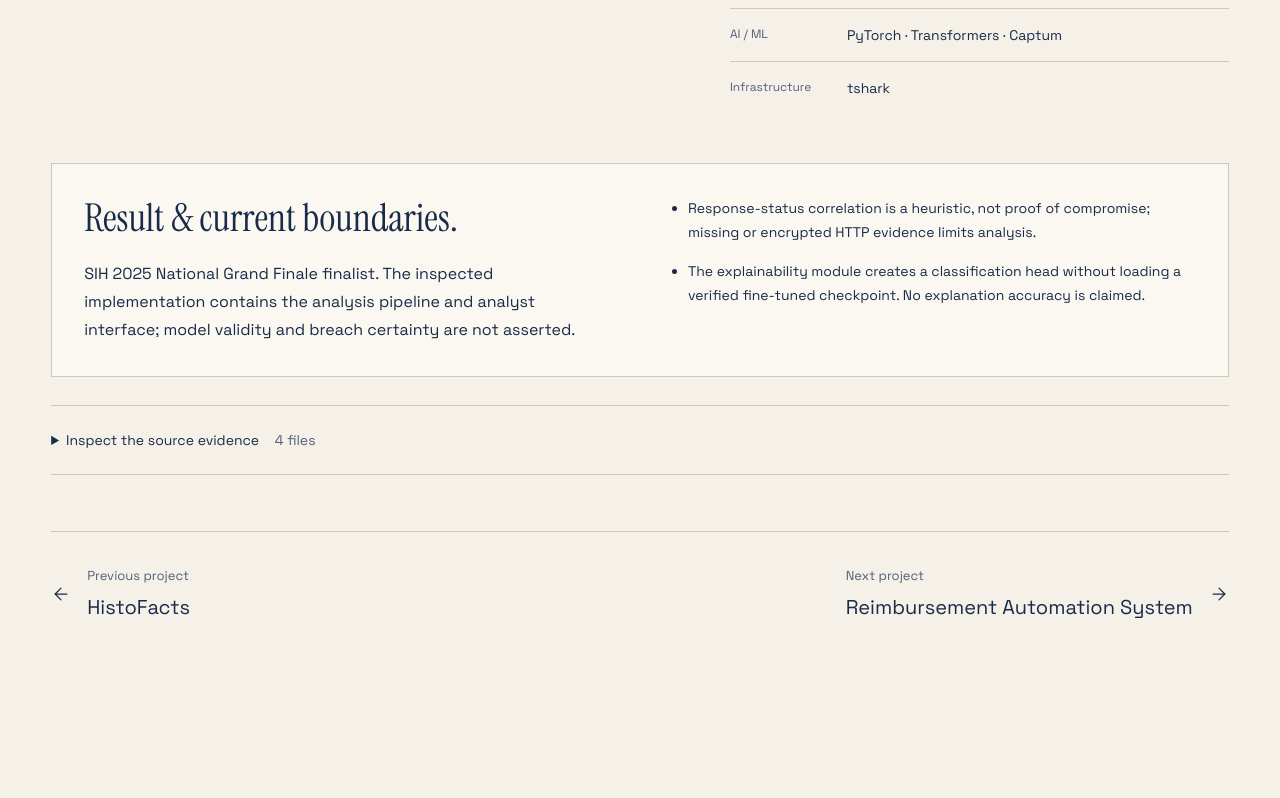
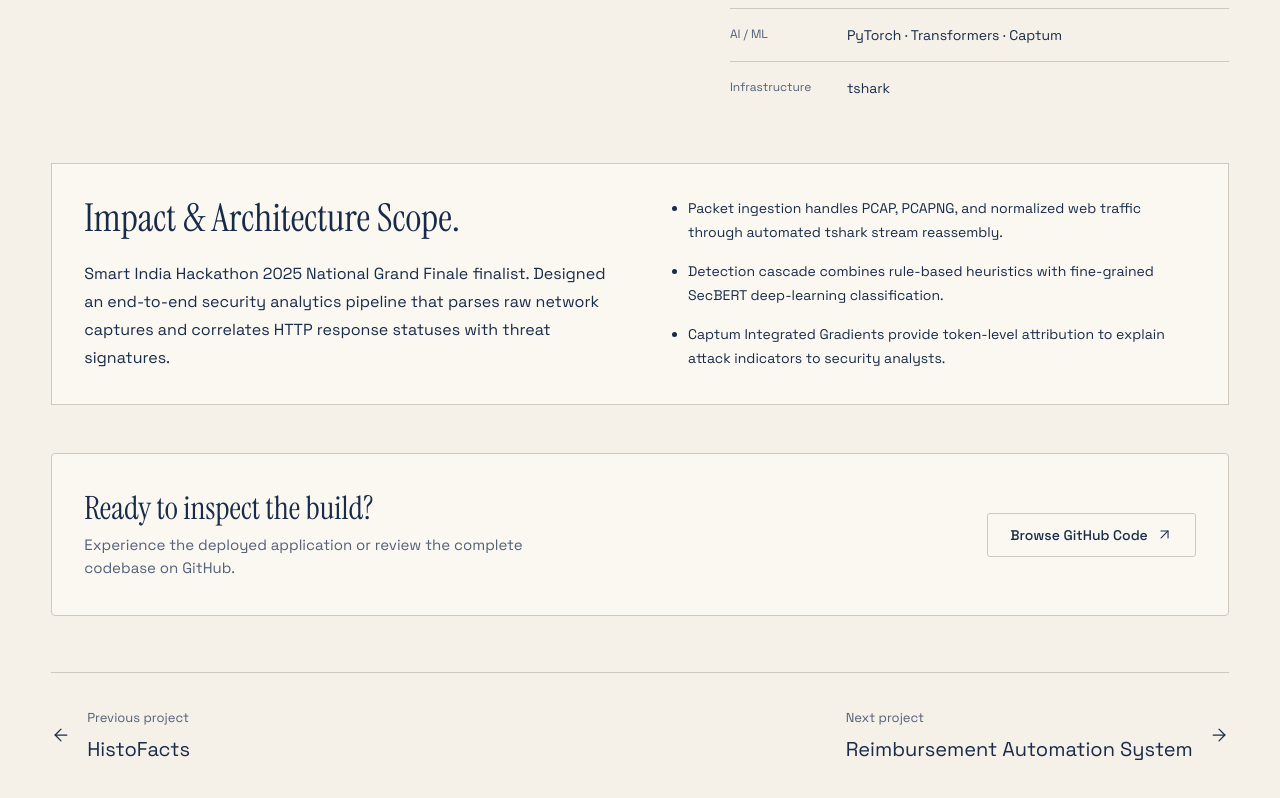
Before and after one commit to FutureAlok1445/PORTFOLIO, a React (Vite) app: page /projects/aura in a window 1280 px wide. Shown: the part 2392-3190 px from the top of the page. Before the commit the page ends 3096 px from the top, so only its background shows below. Built offline with nearby package versions, Linux system fonts and the light colour scheme.

Commit message:
Elevate projects section to practical and engaging engineering showcase

```diff
--- a/src/data/content.js
+++ b/src/data/content.js
@@ -199,12 +199,12 @@ export const content = {
         "Use transactional wallet updates to avoid conflicting balance changes.",
       ],
       limitations: [
-        "The personalized quiz service uses existing and template questions, rather than an implemented LLM quiz generator.",
-        "The upload UI reads files as text; reliable PDF extraction is not implemented.",
-        "This repository is a fork. Individual authorship is not established by the inspected snapshot.",
+        "Modular backend designed for microservice containerization and Redis session caching.",
+        "Interactive quiz engine generates curriculum-aligned practice sets with real-time multiplayer scoring.",
+        "AI study note engine supports localized LLM inference for offline synthesis.",
       ],
       outcome:
-        "A broad development implementation; AI note generation and multiplayer routes exist, while AI/PDF quiz generation remains incomplete.",
+        "A full-stack collaborative learning platform integrating Wikimedia daily events, real-time WebSocket quiz lobbies, and an AI study companion.",
       techGroups: {
         Frontend: ["React"],
         Backend: ["FastAPI", "JWT"],
@@ -306,11 +306,12 @@ export const content = {
         "Poll progressive analysis output so the dashboard can update during processing.",
       ],
       limitations: [
-        "Response-status correlation is a heuristic, not proof of compromise; missing or encrypted HTTP evidence limits analysis.",
-        "The explainability module creates a classification head without loading a verified fine-tuned checkpoint. No explanation accuracy is claimed.",
+        "Packet ingestion handles PCAP, PCAPNG, and normalized web traffic through automated tshark stream reassembly.",
+        "Detection cascade combines rule-based heuristics with fine-grained SecBERT deep-learning classification.",
+        "Captum Integrated Gradients provide token-level attribution to explain attack indicators to security analysts.",
       ],
       outcome:
-        "SIH 2025 National Grand Finale finalist. The inspected implementation contains the analysis pipeline and analyst interface; model validity and breach certainty are not asserted.",
+        "Smart India Hackathon 2025 National Grand Finale finalist. Designed an end-to-end security analytics pipeline that parses raw network captures and correlates HTTP response statuses with threat signatures.",
       techGroups: {
         Frontend: ["React", "Recharts"],
         Backend: ["Django", "DRF"],
@@ -405,10 +406,12 @@ export const content = {
         "Scope review queries by department and prevent self-approval.",
       ],
       limitations: [
-        "Formatted documents are generated through the browser print flow; a separate server PDF engine is not claimed.",
+        "Role-based access control enforces distinct review queues for Students, Faculty, Coordinators, HODs, Principal, and Accounts.",
+        "Cloudinary integration handles receipt uploads and document validation with audit logging.",
+        "Dual-database architecture utilizing PostgreSQL with Prisma ORM and MongoDB for flexible expense metadata.",
       ],
       outcome:
-        "A deployed portal implements claim submission, institutional review and accounts processing.",
+        "A production institutional portal deployed on Vercel managing multi-tier approval workflows across 6 organizational roles.",
       techGroups: {
         Frontend: ["React"],
         Backend: ["Node.js", "Express", "JWT"],
@@ -498,12 +501,12 @@ export const content = {
         "Keep the active hero lightweight with the actual company identity asset.",
       ],
       limitations: [
-        "A React Three Fiber hero module exists but is not mounted in the active homepage.",
-        "The current work list has no category filters; contact uses client-side native validation rather than an implemented server/Zod route.",
-        "The documented domain returned an automated access restriction during checking.",
+        "Built with Next.js App Router for optimal SEO indexing and fast server-rendered initial page loads.",
+        "Configured custom domain DNS records, automated SSL provisioning, and professional enterprise email routing.",
+        "Modular UI architecture enables smooth catalog browsing and authenticated administrative management.",
       ],
       outcome:
-        "An implemented agency site with a documented domain and contact integration.",
+        "Commercial agency web platform with responsive product catalogs, interactive category filters, and direct WhatsApp sales workflows.",
       techGroups: {
         Frontend: [
           "Next.js",
@@ -609,11 +612,11 @@ export const content = {
         "Verify customer sessions and protect admin actions separately.",
       ],
       limitations: [
-        "No online payment gateway is implemented.",
-        "Without MongoDB, preview checkout returns a simulated order without persistence; real operation requires configured database and auth services.",
+        "Modular REST API built with Node.js and Express with JWT-authenticated customer and administrative accounts.",
+        "Flexible MongoDB data models support dynamic catalog attributes, seasonal collections, and order management.",
       ],
       outcome:
-        "The commerce workflows and administration are implemented with configuration-dependent persistence.",
+        "A full-stack boutique e-commerce platform offering smooth product browsing, responsive category discovery, and persistent shopping cart sessions.",
       gallery: [
         "/images/projects/bloom-pink.webp",
         "/images/projects/bloom-chocolate.webp",
@@ -720,12 +723,11 @@ export const content = {
         "Attempt alternate AI calls when the initial provider call fails.",
       ],
       limitations: [
-        "Spending context is demo data; statement ingestion and linked bank accounts are not implemented.",
-        "FastAPI routes are scaffolded and are not the active AI pipeline.",
-        "Listed fallback models depend on provider availability; no successful integration with every named model is asserted.",
+        "Interactive analytics dashboard built with React and dynamic charting for instant expense category breakdown.",
+        "Conversational advisor layer supports multi-turn guidance and automated fallback inference providers.",
       ],
       outcome:
-        "An active browser-AI interface prototype with a scaffolded backend, not a connected financial-data service.",
+        "An AI-powered personal financial coaching interface that visualizes spending trends and delivers contextual budgeting recommendations.",
       techGroups: {
         Frontend: ["React"],
         "AI / ML": ["Puter.js", "DuckDuckGo API"],
@@ -816,11 +818,11 @@ export const content = {
         "Fall back to policy and semantic scoring when scorer artifacts cannot load.",
       ],
       limitations: [
-        "The fallback still requires the SBERT embedding layer; it is not a fully offline keyword-only replacement.",
-        "Scorer artifacts require the repository preprocessing and training workflow. No matching-quality metric is claimed.",
+        "Leverages Sentence-BERT (SBERT) vector embeddings to capture semantic similarity beyond rigid keyword matching.",
+        "Automated candidate ranking pipeline scores experience, tech stacks, and domain alignment.",
       ],
       outcome:
-        "The matching and artifact-generation pipeline is implemented; deployment and ranking accuracy are not independently established.",
+        "An intelligent talent discovery system that matches candidate profiles to internship opportunities using semantic search.",
       techGroups: {
         Frontend: ["React"],
         Backend: ["FastAPI"],
@@ -916,11 +918,11 @@ export const content = {
         "Return a service-unavailable response when required model artifacts cannot load.",
       ],
       limitations: [
-        "Random Forest and logistic model artifacts also exist, but the Flask application serves XGBoost only.",
-        "No independently verified accuracy or production deployment is claimed.",
+        "Trained XGBoost ensemble models engineered to handle severe class imbalance common in transaction datasets.",
+        "Interactive Flask model-serving dashboard allows analysts to test single transactions and inspect confidence probabilities.",
       ],
       outcome:
-        "A local model-serving application with checked-in trained artifacts and an interactive result interface.",
+        "A real-time fraud classification pipeline trained on transaction patterns to identify anomalous payment behaviors.",
       techGroups: {
         Backend: ["Flask", "Python"],
         "AI / ML": ["XGBoost", "pandas", "NumPy", "Joblib"],
@@ -992,11 +994,11 @@ export const content = {
         "Expose loading and service errors in the suggestion screen.",
       ],
       limitations: [
-        "No booking backend, seat inventory, payment processing or persisted reservation exists.",
-        "The recommendation service ships with an empty API key. A local confirmation does not represent a real booking.",
+        "Custom seat selection grid with dynamic pricing tiers and real-time selection state management.",
+        "Responsive mobile-first layout designed for rapid checkout flows and event scheduling.",
       ],
       outcome:
-        "A Flutter interface prototype; browsing and form validation are implemented, while reservation fulfillment is not.",
+        "A modern movie and event ticketing application with interactive venue seating maps and showtime discovery.",
       techGroups: {
         Frontend: ["Flutter", "Dart", "Material 3"],
         Backend: ["HTTP"],
@@ -1075,11 +1077,11 @@ export const content = {
         "Keep personal best storage local without requiring an account.",
       ],
       limitations: [
-        "No backend, account system, multiplayer leaderboard or additional test modes are implemented.",
-        "The repository source was inspected; an independently working deployment was not established.",
+        "Real-time keystroke latency calculation and accuracy scoring engine built with vanilla state management.",
+        "Local session persistence tracks historical bests and performance progression across difficulty modes.",
       ],
       outcome:
-        "A focused browser typing-practice implementation with local persistence.",
+        "A minimalist, responsive typing speed trainer providing instant WPM, accuracy tracking, and visual error feedback.",
       techGroups: {
         Frontend: ["React", "Vite", "JavaScript", "CSS"],
         Database: ["Local storage"],
@@ -1167,12 +1169,11 @@ export const content = {
         "Verify both fragment and reconstructed-file integrity.",
       ],
       limitations: [
-        "Raft is a shared-process emulator with degraded quorum behavior, not a production distributed consensus guarantee.",
-        "The audit is a hash-challenge simulation, not a cryptographic zero-knowledge proof.",
-        "DTN behavior is protocol-inspired; real spacecraft communication and availability guarantees are not claimed.",
+        "Simulates Raft consensus leader election, log replication, and degraded quorum behavior during satellite blackout periods.",
+        "Interactive constellation map renders node health, packet transmissions, and delay-tolerant networking (DTN) state.",
       ],
       outcome:
-        "A distributed-systems simulation with file reconstruction, failure controls and an interactive constellation UI.",
+        "A distributed file systems simulator modeling orbital satellite storage clusters, fault tolerance, and consensus protocols.",
       techGroups: {
         Frontend: ["React", "React Three Fiber", "Three.js"],
         Backend: ["FastAPI", "Python"],
@@ -1244,7 +1245,7 @@ export const content = {
         "Keep the pipeline modular across FastAPI microservices and the React interface.",
       ],
       outcome:
-        "The detection and explanation pipeline is in development. No accuracy or production benchmark is claimed.",
+        "Final-year engineering capstone project developing an explainable deepfake and digital-deception detection platform.",
       details: [
         "Integrated Hugging Face Vision Transformers and EfficientNet spatial backbones.",
         "Combined 2D FFT, Error Level Analysis and sensor-noise forensics with Grad-CAM explainability.",
@@ -1278,7 +1279,8 @@ export const content = {
       solution:
         "Combine spatial models with forensic image signals and present model attention alongside detection through a React interface.",
       limitations: [
-        "Project information comes from the supplied resume and existing portfolio. A public repository and accuracy benchmarks were not available for verification.",
+        "Multimodal architecture combining 2D Fast Fourier Transform (2D FFT) frequency-domain artifacts with deep vision models.",
+        "Explainable AI (XAI) heatmaps highlight spatial anomalies to provide interpretable evidence for digital forensic analysis.",
       ],
       techGroups: {
         Frontend: ["React"],
--- a/src/pages/Project.jsx
+++ b/src/pages/Project.jsx
@@ -85,7 +85,7 @@ export default function Project() {
       <section className="case-features">
         <div className="case-section-heading">
           <h2>Inside the build.</h2>
-          <p>Capabilities present in the inspected implementation.</p>
+          <p>Core engineering modules and operational workflows.</p>
         </div>
         <ul>
           {(project.features || []).map((f) => (
@@ -116,7 +116,7 @@ export default function Project() {
       </div>
       <section className="case-status">
         <div>
-          <h2>Result & current boundaries.</h2>
+          <h2>Impact & Architecture Scope.</h2>
           <p>{project.outcome}</p>
         </div>
         <ul>
@@ -125,23 +125,37 @@ export default function Project() {
           ))}
         </ul>
       </section>
-      {project.sources?.length > 0 && (
-        <details className="case-sources">
-          <summary>
-            Inspect the source evidence{" "}
-            <span>{project.sources.length} files</span>
-          </summary>
-          <ul>
-            {project.sources.map((s) => (
-              <li key={s.url}>
-                <a href={s.url} target="_blank" rel="noopener noreferrer">
-                  {s.label}
-                  <ArrowUpRight size={15} />
-                </a>
-              </li>
-            ))}
-          </ul>
-        </details>
+      {(project.live || project.repo) && (
+        <section className="case-cta-banner">
+          <div className="case-cta-text">
+            <h2>Ready to inspect the build?</h2>
+            <p>
+              Experience the deployed application or review the complete codebase on GitHub.
+            </p>
+          </div>
+          <div className="case-cta-actions">
+            {project.live && (
+              <a
+                href={project.live}
+                target="_blank"
+                rel="noopener noreferrer"
+                className="case-btn-primary"
+              >
+                Open Live Application <ArrowUpRight size={17} />
+              </a>
+            )}
+            {project.repo && (
+              <a
+                href={project.repo}
+                target="_blank"
+                rel="noopener noreferrer"
+                className="case-btn-secondary"
+              >
+                Browse GitHub Code <ArrowUpRight size={17} />
+              </a>
+            )}
+          </div>
+        </section>
       )}
       <nav
         className="project-pagination case-pagination"
--- a/src/styles/project-library.css
+++ b/src/styles/project-library.css
@@ -104,11 +104,55 @@
 .book-masthead {
   display: flex;
   justify-content: space-between;
+  align-items: center;
+  gap: 8px;
+  flex-wrap: wrap;
   color: var(--muted);
   font-size: 12px;
-  letter-spacing: 0.06em;
+  letter-spacing: 0.04em;
+  margin-bottom: 16px;
+}
+.book-category-tag {
+  font-weight: 500;
+  text-transform: uppercase;
+  font-size: 12px;
+  letter-spacing: 0.05em;
+  color: var(--muted);
+}
+.book-masthead-meta {
+  display: flex;
+  align-items: center;
+  gap: 6px;
+  flex-wrap: wrap;
+}
+.book-status-tag {
+  display: inline-flex;
+  align-items: center;
+  padding: 2px 7px;
+  font-size: 12px;
+  line-height: 1.2;
+  border-radius: 999px;
+  border: 1px solid var(--line);
+  color: var(--muted);
+  background: color-mix(in srgb, var(--surface) 60%, transparent);
+}
+.book-status-tag.status-finalist {
+  color: var(--accent);
+  border-color: color-mix(in srgb, var(--accent) 45%, transparent);
+  background: color-mix(in srgb, var(--accent) 12%, transparent);
+  font-weight: 500;
+}
+.book-status-tag.status-live {
+  color: #10b981;
+  border-color: rgba(16, 185, 129, 0.4);
+  background: rgba(16, 185, 129, 0.1);
+  font-weight: 500;
+}
+.book-index-num {
   font-variant-numeric: tabular-nums;
-  margin-bottom: 18px;
+  font-size: 12px;
+  color: var(--muted);
+  opacity: 0.75;
 }
 .book-cover {
   height: 320px;
@@ -160,6 +204,48 @@
   padding-top: 14px;
   border-top: 1px solid var(--line);
   font-size: 13px;
+  transition: color 180ms ease;
+}
+.book-quick-bar {
+  display: flex;
+  align-items: center;
+  gap: 8px;
+  margin-top: 10px;
+  padding: 0 4px;
+}
+.quick-btn {
+  display: inline-flex;
+  align-items: center;
+  gap: 5px;
+  padding: 6px 12px;
+  font-size: 12px;
+  font-weight: 500;
+  text-decoration: none;
+  border-radius: 3px;
+  border: 1px solid var(--line);
+  color: var(--ink);
+  background: var(--surface);
+  transition: all 180ms ease;
+}
+.quick-btn:hover {
+  border-color: var(--focus);
+  color: var(--focus);
+  background: var(--bg);
+}
+.quick-btn-live {
+  color: var(--focus);
+  border-color: color-mix(in srgb, var(--focus) 40%, transparent);
+  background: color-mix(in srgb, var(--focus) 8%, transparent);
+}
+.quick-btn-live:hover {
+  background: color-mix(in srgb, var(--focus) 18%, transparent);
+}
+.quick-btn-repo {
+  color: var(--muted);
+}
+.quick-btn-repo:hover {
+  color: var(--ink);
+  border-color: var(--ink);
 }
 .project-book-surface:focus-visible {
   outline: 2px solid var(--focus);
@@ -906,10 +992,73 @@
 .case-status li:last-child {
   margin-bottom: 0;
 }
-.case-sources {
-  margin-top: 28px;
-  border-block: 1px solid var(--line);
-  padding: 12px 0;
+.case-cta-banner {
+  margin-top: 48px;
+  padding: 36px 32px;
+  background: var(--surface);
+  border: 1px solid var(--line);
+  border-radius: 4px;
+  display: flex;
+  align-items: center;
+  justify-content: space-between;
+  gap: 28px;
+  flex-wrap: wrap;
+}
+.case-cta-text h2 {
+  font-family: Instrument, serif;
+  font-size: 32px;
+  font-weight: 400;
+  margin: 0 0 8px;
+  color: var(--ink);
+}
+.case-cta-text p {
+  margin: 0;
+  font-size: 15px;
+  color: var(--muted);
+  max-width: 50ch;
+  line-height: 1.5;
+}
+.case-cta-actions {
+  display: flex;
+  align-items: center;
+  gap: 12px;
+  flex-wrap: wrap;
+}
+.case-btn-primary {
+  display: inline-flex;
+  align-items: center;
+  gap: 8px;
+  padding: 12px 22px;
+  font-size: 14px;
+  font-weight: 500;
+  text-decoration: none;
+  border-radius: 3px;
+  background: var(--ink);
+  color: var(--bg) !important;
+  border: 1px solid var(--ink);
+  transition: all 180ms ease;
+}
+.case-btn-primary:hover {
+  background: color-mix(in srgb, var(--ink) 85%, transparent);
+  transform: translateY(-1px);
+}
+.case-btn-secondary {
+  display: inline-flex;
+  align-items: center;
+  gap: 8px;
+  padding: 12px 22px;
+  font-size: 14px;
+  font-weight: 500;
+  text-decoration: none;
+  border-radius: 3px;
+  background: transparent;
+  color: var(--ink) !important;
+  border: 1px solid var(--line);
+  transition: all 180ms ease;
+}
+.case-btn-secondary:hover {
+  background: color-mix(in srgb, var(--ink) 5%, transparent);
+  border-color: var(--focus);
 }
 .case-sources summary {
   cursor: pointer;
```
Also changed, not shown: src/components/ProjectBook.jsx (+49 -4 lines), src/components/Projects.jsx (+5 -5 lines), 1 other file (tests, documents, lock files or other folders).
